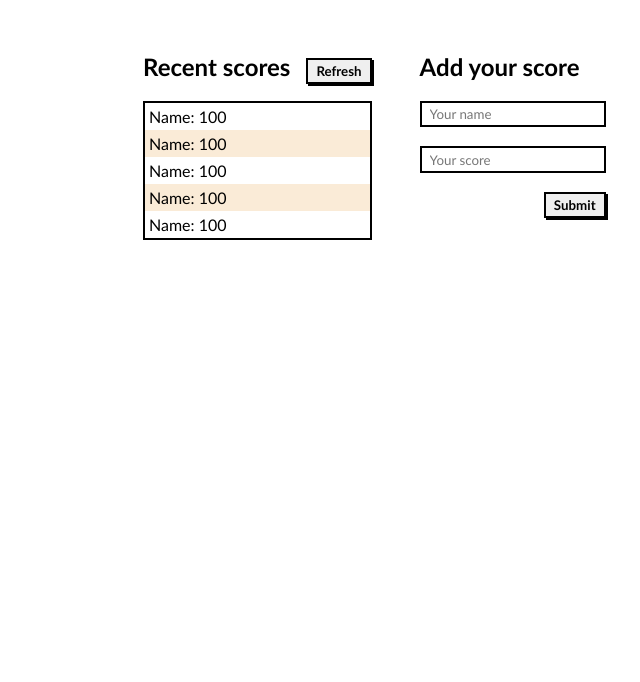
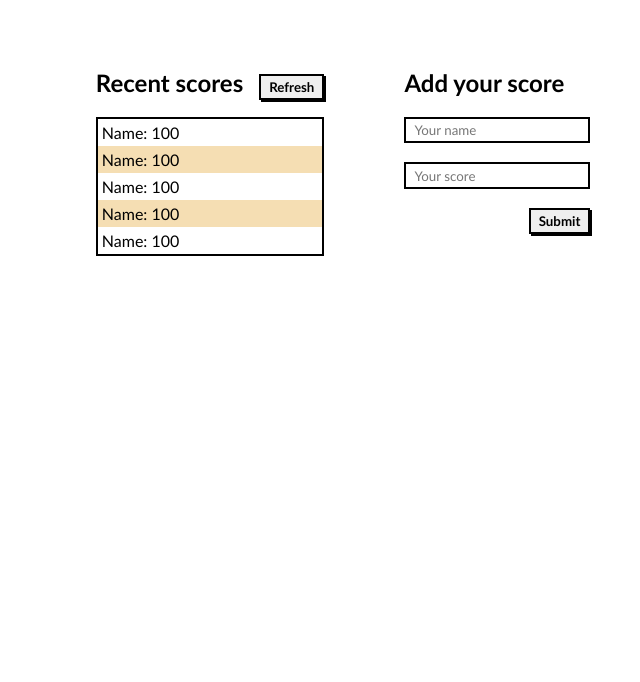
Before and after one commit to MozamelJawad/Leaderboard, a website built with webpack: page src/index.html in a window 1280 px wide. Shown: the part 118-800 px from the top of the page, without its empty margins (229-869 px from the left). Built offline with nearby package versions, Linux system fonts and the light colour scheme.

Commit message:
add style for layout

```diff
--- a/src/style.css
+++ b/src/style.css
@@ -4,7 +4,11 @@
 }
 
 .container {
-    margin: 5% 25%;
+    margin: 5% 20%;
+}
+
+.showScore, .addScore {
+    padding: 1rem;
 }
 
 .showScoreTitle {
@@ -30,8 +34,9 @@
 }
 
 li:nth-child(even) {
-    background-color: antiquewhite;
+    background-color:wheat;
   }
+
 
 .body {
     display: flex;
```
